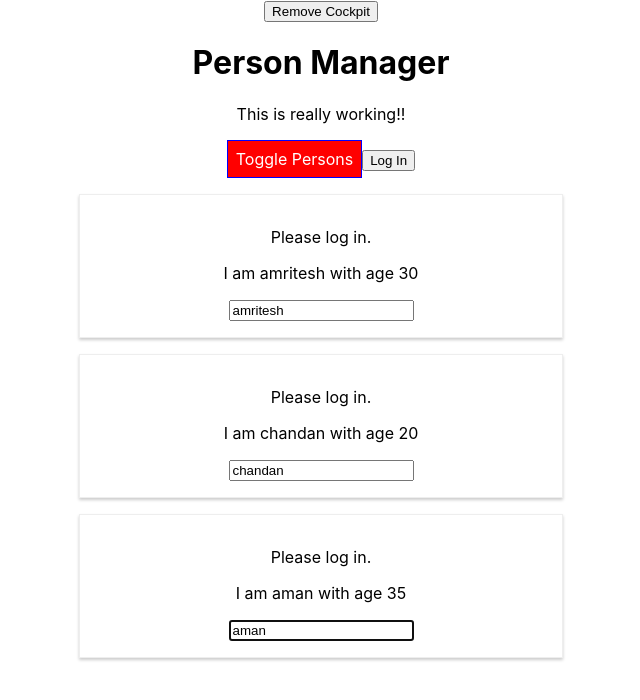
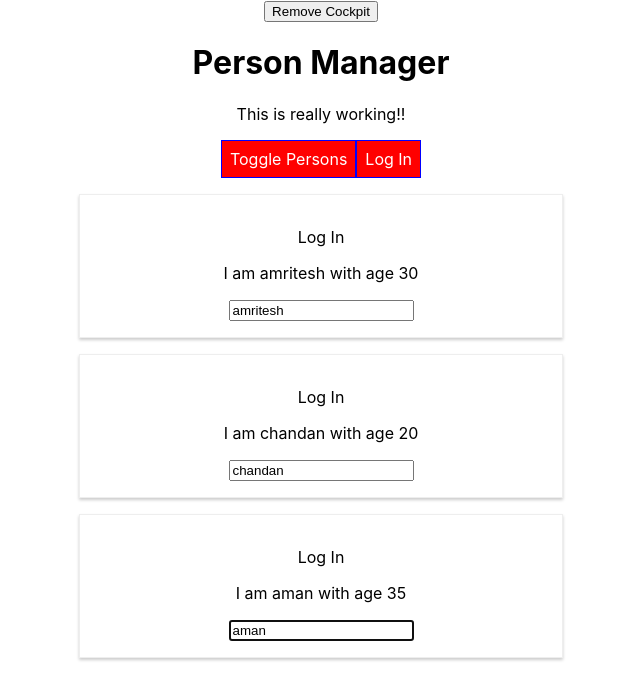
Before and after one commit to amriteshchandan/LearnReactJS, a React (Create React App) app: page / in a window 1280 px wide. Shown: the top 700 px of the page, without its empty margins (319-959 px from the left). Built offline with nearby package versions, Linux system fonts and the light colour scheme.

Commit message:
Context API

```diff
--- a/src/components/Cockpit/Cockpit.js
+++ b/src/components/Cockpit/Cockpit.js
@@ -1,5 +1,6 @@
 import React, { useEffect, useRef } from "react";
 import styles from "./Cockpit.module.css";
+import AuthContext from "../../context/auth-context.js";
 
 const Cockpit = props => {
   const toggleButtonRef = useRef(null);
@@ -47,7 +48,13 @@ const Cockpit = props => {
       >
         Toggle Persons
       </button>
-      <button onClick={props.login}>Log In</button>
+      <AuthContext.Consumer>
+        {context => (
+          <button onClick={context.login} className={buttonClasses.join(" ")}>
+            Log In
+          </button>
+        )}
+      </AuthContext.Consumer>
     </div>
   );
 };
--- a/src/components/Persons/Person/Person.js
+++ b/src/components/Persons/Person/Person.js
@@ -3,6 +3,7 @@ import classes from "./Person.module.css";
 import Aux from "../../../hoc/Auxiliary/Auxiliary.js";
 import withClass from "../../../hoc/WithClass/withClass.js";
 import PropTypes from "prop-types";
+import AuthContext from "../../../context/auth-context.js";
 
 class Person extends React.Component {
   constructor(props) {
@@ -19,7 +20,11 @@ class Person extends React.Component {
     return (
       // <div className={classes.Person}>
       <Aux>
-        {this.props.isAuth ? <p>Authenticated</p> : <p>Please log in.</p>}
+        <AuthContext.Consumer>
+          {context =>
+            context.authenticated ? <p>Authenticated</p> : <p>Log In</p>
+          }
+        </AuthContext.Consumer>
         <p onClick={this.props.click}>
           I am {this.props.name} with age {this.props.age} {this.props.children}
         </p>
--- a/src/components/Persons/Persons.js
+++ b/src/components/Persons/Persons.js
@@ -1,5 +1,6 @@
 import React, { Component } from "react";
 import Person from "./Person/Person.js";
+import AuthContext from "../../context/auth-context.js";
 
 class Persons extends Component {
   // static getDerivedStateFromProps(props, state) {
@@ -39,7 +40,6 @@ class Persons extends Component {
           age={person.age}
           key={person.id}
           changed={event => this.props.changed(event, person.id)}
-          isAuth={this.props.isAuthenticated}
         />
       );
     });
--- a/src/containers/App.js
+++ b/src/containers/App.js
@@ -3,6 +3,7 @@ import Persons from "../components/Persons/Persons.js";
 import Cockpit from "../components/Cockpit/Cockpit.js";
 import styles from "./App.module.css";
 import withClass from "../hoc/WithClass/withClass.js";
+import AuthContext from "../context/auth-context.js";
 
 class App extends React.Component {
   constructor(props) {
@@ -119,6 +120,12 @@ class App extends React.Component {
         >
           Remove Cockpit
         </button>
+        <AuthContext.Provider
+          value={{
+            authenticated: this.state.authenticated,
+            login: this.loginHandler
+          }}
+        >
           {this.state.showCockpit ? (
             <Cockpit
               appTitle={this.props.appTitle}
@@ -129,6 +136,7 @@ class App extends React.Component {
             />
           ) : null}
           {persons}
+        </AuthContext.Provider>
       </div>
     );
   }
--- /dev/null
+++ b/src/context/auth-context.js
@@ -0,0 +1,8 @@
+import React from "react";
+
+const AuthContext = React.createContext({
+  authenticated: false,
+  login: () => {}
+});
+
+export default AuthContext;
```
Lines whose indentation alone changed are shown as unchanged.
